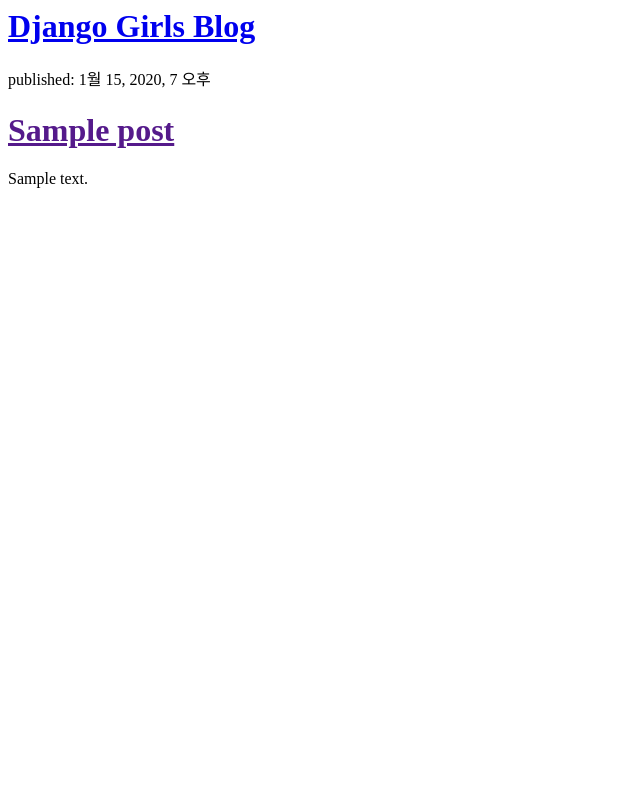
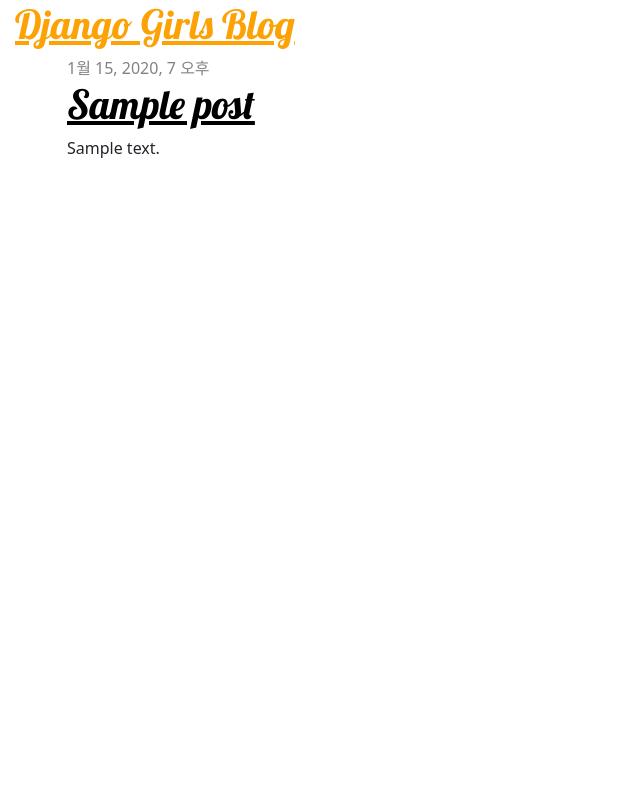
Before and after one commit to skylike4u/my-first-blog, a Django app: page / in a window 1280 px wide. Shown: the whole page, without its empty margins (0-640 px from the left). Run offline with Django 3.2, Linux system fonts and the light colour scheme; tables that the repository leaves empty hold one stand-in row (values such as "Sample post").

Commit message:
added view and template for detailed blog post as well as CSS for the site.

```diff
--- /dev/null
+++ b/blog/static/css/blog.css
@@ -0,0 +1,55 @@
+h1 a {
+  color: #FCA205;
+  font-family: 'Lobster';
+}
+
+body {
+  padding-left: 15px;
+}
+
+.page-header {
+  background-color: #ff9400;
+  margin-top: 0;
+  padding: 20px 20px 20px 40px;
+}
+
+.page-header h1, .page-header h1 a, .page-header h1 a:visited, .page-header h1 a:active {
+  color: #ffffff;
+  font-size: 36pt;
+  text-decoration: none;
+}
+
+.content {
+  margin-left: 40px;
+}
+
+h1, h2, h3, h4 {
+  font-family: 'Lobster', cursive;
+}
+
+.date {
+  color: #828282;
+}
+
+.save {
+  float: right;
+}
+
+.post-form textarea, .post-form input {
+  width: 100%;
+}
+
+.top-menu, .top-menu:hover, .top-menu:visited {
+  color: #ffffff;
+  float: right;
+  font-size: 26pt;
+  margin-right: 20px;
+}
+
+.post {
+  margin-bottom: 70px;
+}
+
+.post h1 a, .post h1 a:visited {
+  color: #000000;
+}
--- /dev/null
+++ b/blog/templates/blog/base.html
@@ -0,0 +1,28 @@
+{% load static %}
+
+<html>
+<head>
+
+    <title>Django Girls Blog</title>
+
+    <link href="//fonts.googleapis.com/css?family=Lobster&subset=latin,latin-ext" rel="stylesheet" type="text/css">
+    <link href="https://cdn.jsdelivr.net/npm/bootstrap@5.2.0/dist/css/bootstrap.min.css" rel="stylesheet" integrity="sha384-gH2yIJqKdNHPEq0n4Mqa/HGKIhSkIHeL5AyhkYV8i59U5AR6csBvApHHNl/vI1Bx" crossorigin="anonymous">
+    <link rel="stylesheet" href="{% static 'css/blog.css' %}">
+</head>
+<body>
+
+    <div>
+        <h1><a href="/">Django Girls Blog</a></h1>
+    </div>
+    <div class="content container">
+        <div class="row">
+            <div class="col-md-8">
+                {% block content %}
+                {% endblock %}
+            </div>
+        </div>
+    </div>
+
+
+</body>
+</html>
--- a/blog/templates/blog/post_list.html
+++ b/blog/templates/blog/post_list.html
@@ -1,11 +1,13 @@
-<div>
-    <h1><a href="/">Django Girls Blog</a></h1>
-</div>
+{% extends 'blog/base.html' %}
 
-{% for post in posts %}
-    <div>
-        <p>published: {{ post.published_date }}</p>
-        <h1><a href="">{{ post.title }}</a></h1>
+{% block content %}
+    {% for post in posts %}
+    <div class="post">
+        <div class="date">
+            {{ post.published_date }}
+        </div>
+        <h1><a href="{% url 'post_detail' pk=post.pk %}">{{ post.title }}</a></h1>
         <p>{{ post.text|linebreaksbr }}</p>
     </div>
-{% endfor %}
+    {% endfor %}
+{% endblock %}
--- a/blog/urls.py
+++ b/blog/urls.py
@@ -3,4 +3,5 @@ from . import views
 
 urlpatterns = [
   path('', views.post_list, name='post_list'),
+  path('post/<int:pk>/', views.post_detail, name='post_detail'),
 ]
--- a/blog/views.py
+++ b/blog/views.py
@@ -1,4 +1,4 @@
-from django.shortcuts import render
+from django.shortcuts import render, get_object_or_404
 from django.utils import timezone
 from .models import Post
 
@@ -7,3 +7,7 @@ from .models import Post
 def post_list(request):
   posts = Post.objects.filter(published_date__lte=timezone.now()).order_by('published_date')
   return render(request, 'blog/post_list.html', {'posts':posts})
+
+def post_detail(request, pk):
+  post = get_object_or_404(Post, pk=pk)
+  return render(request, 'blog/post_detail.html', {'post':post})
```
Also changed, not shown: blog/templates/blog/post_detail.html (added, +13 -0 lines).
